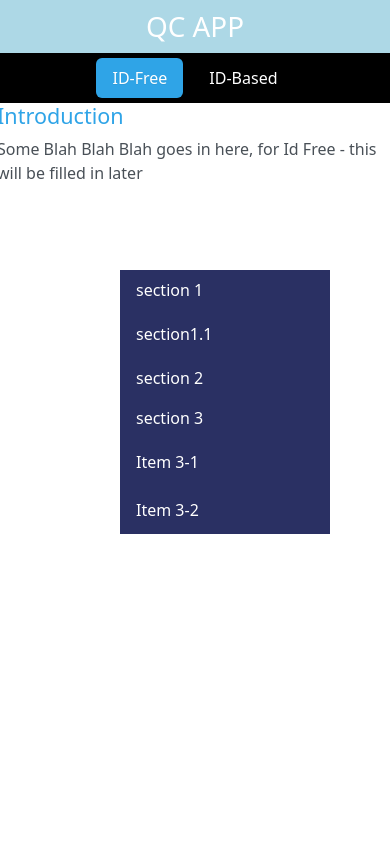
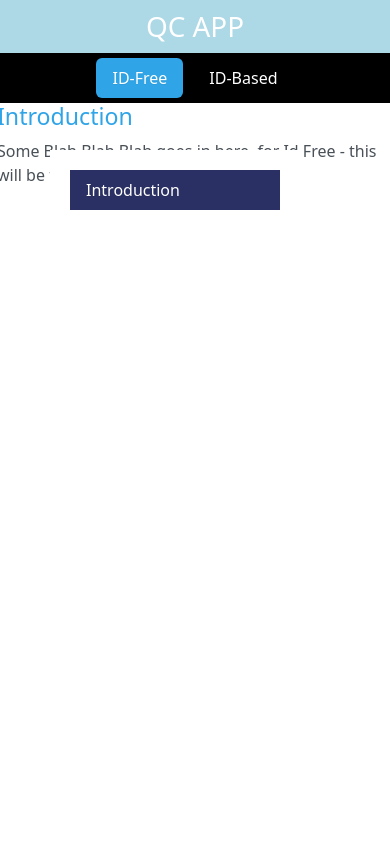
Before and after one commit to csmc-vaneykjlab/QCeltis, a Python web app: template templates/report_template.html in a window 390 px wide. Run offline with Jinja, Linux system fonts and the light colour scheme; the template is opened without the code that fills it, so the values that code supplies are empty; some libraries are stand-ins or nearby versions.

Commit message:
added conditional changes to the navigation in the report template

```diff
--- a/templates/report_template.html
+++ b/templates/report_template.html
@@ -37,8 +37,6 @@
         #sidebar .nav-pills {
             justify-content: center;
             background-color: rgb(42, 48, 99);
-
-
         }
         #sidebar .nav-item {
             margin: 5px;
@@ -52,15 +50,15 @@
         }
         #sidebar {
             position: fixed;
-            top: 250px;
-            left: 100px;
+            top: 150px;
+            left: 50px;
             width: 250px;
-            height: 75%;
+            height: 500px;
             background-color: white;
             overflow-x: hidden;
             padding: 20px;
         }
-        .col-sm-4 {
+        .col-sm-3 {
             color: white
         }
     </style>
@@ -81,27 +79,33 @@
         <div class="tab-pane fade show active content" id="tab1" role="tabpanel" aria-labelledby="tab1-tab">
             <!-- Content for Tab 1 -->
                 <div class="row full-width-row">
-                    <div class="col-sm-4">
+                    <div class="col-sm-3">
                         <nav id="sidebar">
                             <nav class="nav nav-pills flex-column">
-                              <a class="nav-link" href="#section1">section 1</a>
+                                <a class="nav-link" href="#introduction">Introduction</a>
+                            {% if total_ion_current %}
                               <nav class="nav nav-pills flex-column">
-                                <a class="nav-link ml-3 my-1" href="#section1.1">section1.1</a>
+                                <a class="nav-link" href="#total_ion_current">Total Ion Current</a>
                               </nav>
-                              <a class="nav-link" href="#section2">section 2</a>
-                              <a class="nav-link" href="#section3">section 3</a>
+                            {% endif %}
+                            {% if ms2_ms1_spectral_ratio %}
                               <nav class="nav nav-pills flex-column">
-                                <a class="nav-link ml-3 my-1" href="#item-3-1">Item 3-1</a>
-                                <a class="nav-link ml-3 my-1" href="#item-3-2">Item 3-2</a>
+                                <a class="nav-link" href="#ms2_ms1_spectral_ratio">Spectral Ratio</a>
                               </nav>
+                            {% endif %}
+                            {% if max_basepeak_intensity %}
+                              <nav class="nav nav-pills flex-column">
+                                <a class="nav-link" href="#max_basepeak_intensity">Max Base Peak Intensity</a>
+                              </nav>
+                            {% endif %}
                             </nav>
                           </nav>
                     </div>
-                    <div class="col-sm-8">
+                    <div class="col-sm-9">
                         <div data-bs-spy="scroll" data-bs-target="#list-example" data-bs-offset="0" class="scrollspy-example">
 
                             <div id="introduction" name="introduction">
-                                <h4>Introduction</h4>
+                                <h3>Introduction</h3>
 
                                 <p>Some Blah Blah Blah goes in here, for Id Free - this will be filled in later</p>
 
@@ -201,26 +205,103 @@
         <div class="tab-pane fade content" id="tab2" role="tabpanel" aria-labelledby="tab2-tab">
             <!-- Content for Tab 2 -->
             <div class="row full-width-row">
-                <div class="col-sm-4">
+                <div class="col-sm-3">
                     <nav id="sidebar">
                         <nav class="nav nav-pills flex-column">
-                          <a class="nav-link" href="#section1">section 1</a>
+                            <a class="nav-link" href="#id_based_introduction">Introduction</a>
+                        {% if protein_file %}
                           <nav class="nav nav-pills flex-column">
-                            <a class="nav-link ml-3 my-1" href="#section1.1">section1.1</a>
+                            <a class="nav-link" href="#protein_quant">Protein Quantification</a>
                           </nav>
-                          <a class="nav-link" href="#section2">section 2</a>
-                          <a class="nav-link" href="#section3">section 3</a>
+                        {% endif %}
+                        {% if peptide_file %}
                           <nav class="nav nav-pills flex-column">
-                            <a class="nav-link ml-3 my-1" href="#item-3-1">Item 3-1</a>
-                            <a class="nav-link ml-3 my-1" href="#item-3-2">Item 3-2</a>
+                            <a class="nav-link" href="#peptide_quant">Peptide Quantification</a>
                           </nav>
+                        {% endif %}
+                        {% if precursor_file %}
+                          <nav class="nav nav-pills flex-column">
+                            <a class="nav-link" href="#precursor_quant">Precursor Quantification</a>
+                          </nav>
+                        {% endif %}
+                        {% if protein_file or peptide_file or precursor_file %}
+                          <nav class="nav nav-pills flex-column">
+                            <a class="nav-link" href="#cumulative_frequency">Intensity CV% Cumulative Frequency</a>
+                          </nav>
+                        {% endif %}
+
+                        {% if protein_file and groupwise_comparison %}
+                          <nav class="nav nav-pills flex-column">
+                            <a class="nav-link" href="#percentage_proteins_undercv">Percentage of Proteins Under CV%</a>
+                          </nav>
+                        {% endif %}
+
+                        {% if peptide_file and groupwise_comparison %}
+                          <nav class="nav nav-pills flex-column">
+                            <a class="nav-link" href="#percentage_peptide_undercv">Percentage of Peptides Under CV%</a>
+                          </nav>
+                        {% endif %}
+
+                        {% if precursor_file and groupwise_comparison %}
+                          <nav class="nav nav-pills flex-column">
+                            <a class="nav-link" href="#percentage_precursor_undercv">Percentage of Precursors Under CV%</a>
+                          </nav>
+                        {% endif %}
+
+                        {% if protein_file and groupwise_comparison %}
+                          <nav class="nav nav-pills flex-column">
+                            <a class="nav-link" href="#protein_pca">Protein PCA</a>
+                          </nav>
+                        {% endif %}
+
+                        {% if peptide_file and groupwise_comparison %}
+                          <nav class="nav nav-pills flex-column">
+                            <a class="nav-link" href="#peptide_pca">Peptide PCA</a>
+                          </nav>
+                        {% endif %}
+
+                        {% if precursor_file and groupwise_comparison %}
+                          <nav class="nav nav-pills flex-column">
+                            <a class="nav-link" href="#precursor_pca">Precursor PCA</a>
+                          </nav>
+                        {% endif %}
+
+                        {% if peptide_file %}
+                          <nav class="nav nav-pills flex-column">
+                            <a class="nav-link" href="#common_peptide_tic">Common Peptide TIC</a>
+                          </nav>
+                        {% endif %}
+
+                        {% if precursor_file  %}
+                          <nav class="nav nav-pills flex-column">
+                            <a class="nav-link" href="#common_precursor_tic">Common Precursor TIC</a>
+                          </nav>
+                        {% endif %}
+
+                        {% if peptide_file or precursor_file %}
+                          <nav class="nav nav-pills flex-column">
+                            <a class="nav-link" href="#percent_miscleavage">Percent Miscleavage</a>
+                          </nav>
+                        {% endif %}
+
+                        {% if irt_plots  %}
+                          <nav class="nav nav-pills flex-column">
+                            <a class="nav-link" href="#irt_intensity">iRT Intensity Distribution</a>
+                          </nav>
+                        {% endif %}
+
+                        {% if peptide_list  %}
+                          <nav class="nav nav-pills flex-column">
+                            <a class="nav-link" href="#selected_peptide_intensity">Selected Peptide Distribution</a>
+                          </nav>
+                        {% endif %}
                         </nav>
                       </nav>
                 </div>
-                <div class="col-sm-8">
+                <div class="col-sm-9">
                     <div data-bs-spy="scroll" data-bs-target="#list-example" data-bs-offset="0" class="scrollspy-example">
 
-                        <div id="introduction" name="introduction">
+                        <div id="id_based_introduction" name="id_based_introduction">
                             <h4>ID Based Introduction </h4>
 
                             <p>Some Blah Blah Blah goes in here, for Id Free - this will be filled in later</p>
```
